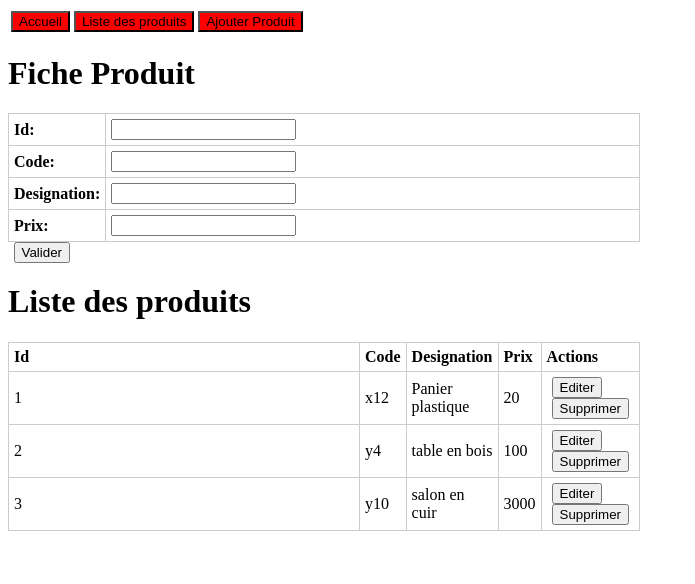
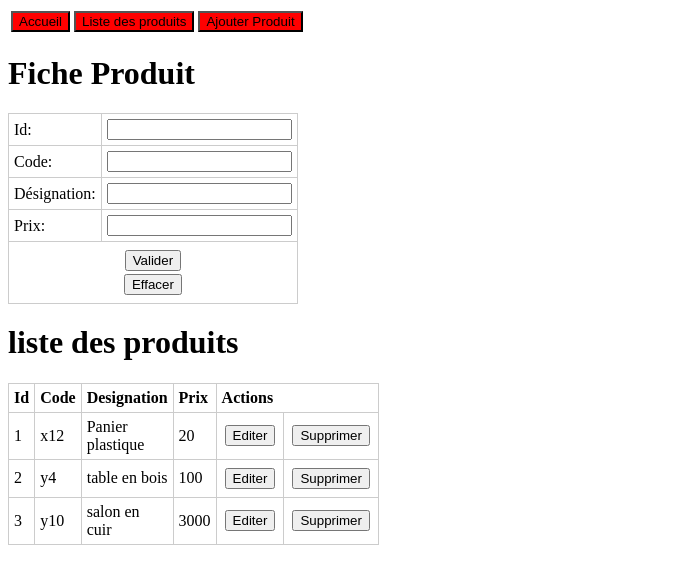
Before and after one commit to hadilbj/gestion-produits, an Angular app: page /produits in a window 1280 px wide. Shown: the top 584 px of the page, without its empty margins (0-695 px from the left). Built offline with nearby package versions, Linux system fonts and the light colour scheme.

Commit message:
add edit button

```diff
--- a/src/app/produits/produits.component.css
+++ b/src/app/produits/produits.component.css
@@ -1,6 +1,6 @@
 /* Style pour le formulaire */
 table {
-    width: 50%;
+    width: 10%;
     border-collapse: collapse;
 }
 
@@ -41,7 +41,7 @@ table th, table td {
 
 /* Style pour les boutons dans la liste des produits */
 table button {
-    margin: 0 5px;
+    margin: 3px;
 }
 
 table.product-list {
--- a/src/app/produits/produits.component.html
+++ b/src/app/produits/produits.component.html
@@ -1,66 +1,64 @@
 <link rel="stylesheet" type="text/css" href="produits.component.css">
 
-<div class="product-form">
-    <h1>Fiche Produit</h1>
-    <table>
-        <tbody>
-            <tr>
-                <th>
-                    <label for="id">Id:</label>
-                </th>
+<div>
+    <h1> Fiche Produit </h1>
+    <form>
+        <table>
+            <tr >
+                <td> Id: </td>
                 <td>
-                    <input type="text" id="id" name="id" class="input-field">
+                    <input id="id" name="id" type="text" />
                 </td>
             </tr>
-            <tr>
-                <th>
-                    <label for="code">Code:</label>
-                </th>
+            <tr >
+                <td> Code: </td>
                 <td>
-                    <input type="text" id="code" name="code" class="input-field">
+                    <input type ="text" name="code" />
                 </td>
             </tr>
-            <tr>
-                <th>
-                    <label for="designation">Designation:</label>
-                </th>
-                <td>
-                    <input type="text" id="Designation" name="Designation" class="input-field">
+            <tr >
+                <td> Désignation: </td>
+                <td> <input type ="text" name="designation" />
                 </td>
             </tr>
-            <tr>
-                <th>
-                    <label for="prix">Prix:</label>
-                </th>
+            <tr >
+                <td> Prix: </td>
                 <td>
-                    <input type="text" id="Prix" name="Prix" class="input-field">
+                    <input type ="text" name="prix" />
                 </td>
             </tr>
-        </tbody>
-        <button class="submit-button">Valider</button>
-    </table>
-
-    <h1>Liste des produits</h1>
-
-    <table class="product-list">
+            <tr >
+                <td [align]="'center'" colspan="2">
+                    <button type="submit" class="submit-button">Valider</button>
+                    <button class="reset-button">Effacer</button>
+                </td>
+            </tr>
+        </table>
+    </form>
+</div>
+<div>
+    <h1> liste des produits </h1>
+    <table>
         <thead>
             <tr>
-                <th class="narrow-column">Id</th>
+                <th> Id </th>
                 <th>Code</th>
                 <th>Designation</th>
                 <th>Prix</th>
-                <th>Actions</th>
+                <th colspan="2">Actions</th>
             </tr>
         </thead>
         <tbody>
-            <tr *ngFor="let p of produits">
-                <td class="narrow-column">{{p.id}}</td>
-                <td>{{p.code}}</td>
-                <td>{{p.designation}}</td>
-                <td>{{p.prix}}</td>
+            <tr *ngFor = "let p of produits">
+                <td> {{p.id}}</td>
+                <td> {{p.code}}</td>
+                <td> {{p.designation}}</td>
+                <td> {{p.prix}}</td>
                 <td>
-                    <button class="edit-button">Editer</button>
-                    <button class="delete-button">Supprimer</button>
+                    <button> Editer </button>
+                </td>
+                <td>
+                    <button (click)="supprimerProduit"> Supprimer </button>
                 </td>
             </tr>
         </tbody>
--- a/src/app/produits/produits.component.ts
+++ b/src/app/produits/produits.component.ts
@@ -11,4 +11,23 @@ export class ProduitsComponent {
     {id:2,code:'y4',designation:"table en bois",prix:100},
     {id:3,code:'y10',designation:"salon en cuir",prix:3000}
   ];
+  supprimerProduit(p: Produit)
+  {
+    //Afficher une boite de dialogue pour confirmer la suppression
+    let reponse:boolean =confirm("Voulez vous supprimer le produit :"+p.designation+" ?");
+    if (reponse==true){
+      console.log("Suppression confirmée..." );
+      //chercher l'indice du produit à supprimer
+      let index: number = this.produits.indexOf(p);
+      console.log("indice du produit à supprimer: "+index);
+      if (index !== -1) {
+         // supprimer le produit référencé
+         this.produits.splice(index, 1);
+        }
+        else
+        {
+           console.log("Suppression annulée..." );
+        }
+      }
+  }
 }
```
